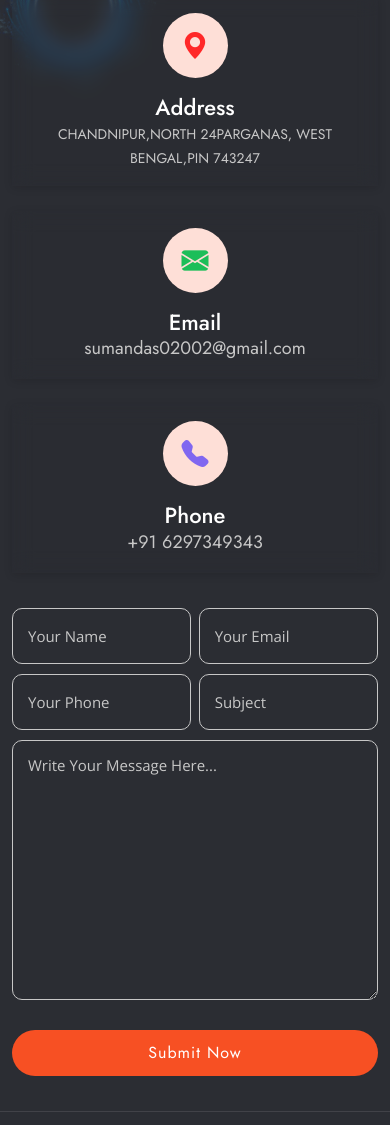
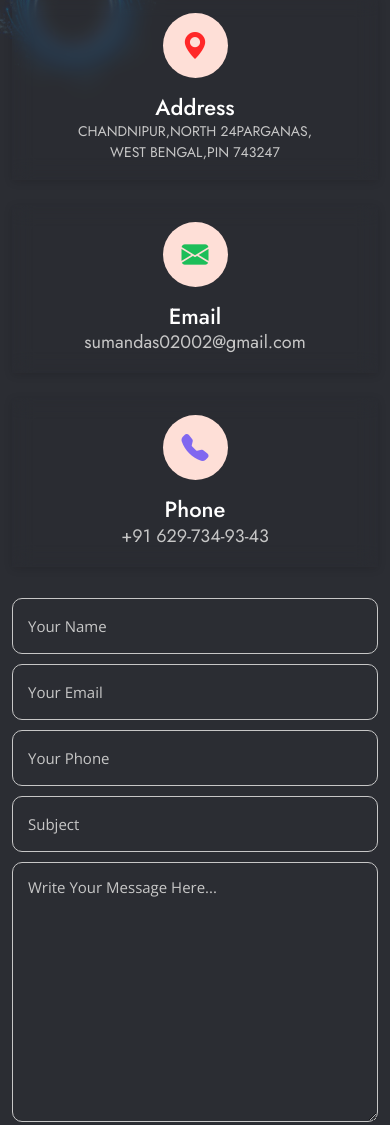
Before and after one commit to babaimandal/sumandas-portfolio, a plain HTML site: page index.html in a window 390 px wide. Shown: the part 5797-6922 px from the top of the page. Drawn offline with nearby package versions, Linux system fonts and the light colour scheme; some packages are replaced by stand-ins of ours; a script that the page names is missing.

Commit message:
Add files via upload

```diff
--- a/assets/css/responsive.css
+++ b/assets/css/responsive.css
@@ -127,20 +127,24 @@
     .contact-form-wrapper .form-block .email{
         margin-block: 25px
     }
-    .contact-form-wrapper .form-block .email .rt-block span {
+    .contact-form-wrapper .form-block .email .rt-block a {
         font-size: 20px;
 
     }
-    .contact-form-wrapper .form-block .phone .rt-block span {
+    .contact-form-wrapper .form-block .phone .rt-block a {
         font-size: 20px;
     }
     .contact-form-wrapper .form-block form {
         max-width: 100%;
-        margin-block: 35px;
     }
     .contact-form-wrapper .form-block .contact-wrapper{
         width: 100%;
     }
+    .contact-form-wrapper .form-block .contact-wrapper .box .rt-block span {
+        font-size: 18px;
+    }
+}
+@media only screen and (max-width: 991px){
     .contact-form-wrapper .form-block .contact-wrapper .box {
         max-width: 100%;
         flex-direction: column;
@@ -151,11 +155,15 @@
         padding-inline: 23px;
         box-shadow: rgb(12 9 9 / 13%) 0px 2px 8px 0px;
     }
+    .contact-form-wrapper .form-block form {
+        margin-block-start: 31px;
+    }
     .contact-form-wrapper .form-block .contact-wrapper .box .rt-block span {
-        font-size: 18px;
+        font-size: 15px;
+        display: inline-block;
+        width: 85%;
     }
 }
-
 @media only screen and (max-width: 768px){
     .about-section-wrapper .high-quality {
         margin-block-start: 70px;
@@ -177,17 +185,19 @@
     }
     .header-wrapper header .download-cv a {
         border-radius: 3px;
-
     }
     .stellarnav.mobile>ul {
         top: 140px;
+        z-index: 9999;
     }
-
     .menu-toggle {
         background-image: url('../images/hambarger-white.png');
         background-repeat: no-repeat;
         background-size: 101% 73%;
         background-position: center;
+    }
+    .contact-form-wrapper .form-block form .box {
+        width: 100%;
     }
 }
 @media only screen and (max-width: 499px){
@@ -301,10 +311,10 @@
     .contact-form-wrapper .form-block .contact-wrapper .box .rt-block span {
         font-size: 14px;
     }
-    .contact-form-wrapper .form-block .email .rt-block span{
+    .contact-form-wrapper .form-block .email .rt-block a{
         font-size: 18px !important;
     }
-    .contact-form-wrapper .form-block .phone .rt-block span{
+    .contact-form-wrapper .form-block .phone .rt-block a{
         font-size: 18px !important;
     }
     .contact-form-wrapper .form-block form .submit-button input {
--- a/assets/css/style.css
+++ b/assets/css/style.css
@@ -979,7 +979,21 @@ a{
 }
 .contact-form-wrapper .form-block .contact-wrapper .box .rt-block span {
     font-family: var(--primary-font);
-    font-size: 14px;
+    font-size: 15px;
+    font-weight: 400;
+    margin: 0;
+    color: var(--supporting-text-color);
+}
+.contact-form-wrapper .form-block .contact-wrapper .email .rt-block a {
+   font-family: var(--primary-font);
+    font-size: 18px;
+    font-weight: 400;
+    margin: 0;
+    color: var(--supporting-text-color);
+}
+.contact-form-wrapper .form-block .contact-wrapper .phone .rt-block a {
+   font-family: var(--primary-font);
+    font-size: 18px;
     font-weight: 400;
     margin: 0;
     color: var(--supporting-text-color);
--- a/index.html
+++ b/index.html
@@ -334,7 +334,7 @@
                                 </div>
                                 <div class="rt-block">
                                     <h5>Email</h5>
-                                    <span>sumandas02002@gmail.com</span>
+                                    <a href="mailto:sumandas02002@gmail.com">sumandas02002@gmail.com</a>
                                 </div>
                             </div>
                             <div class="phone box d-flex align-items-center gap-3">
@@ -343,7 +343,7 @@
                                 </div>
                                 <div class="rt-block">
                                     <h5>Phone</h5>
-                                    <span>+91 6297349343</span>
+                                    <a href="tel:+91 6297349343">+91 629-734-93-43</a>
                                 </div>
                             </div>
                         </div>
```
